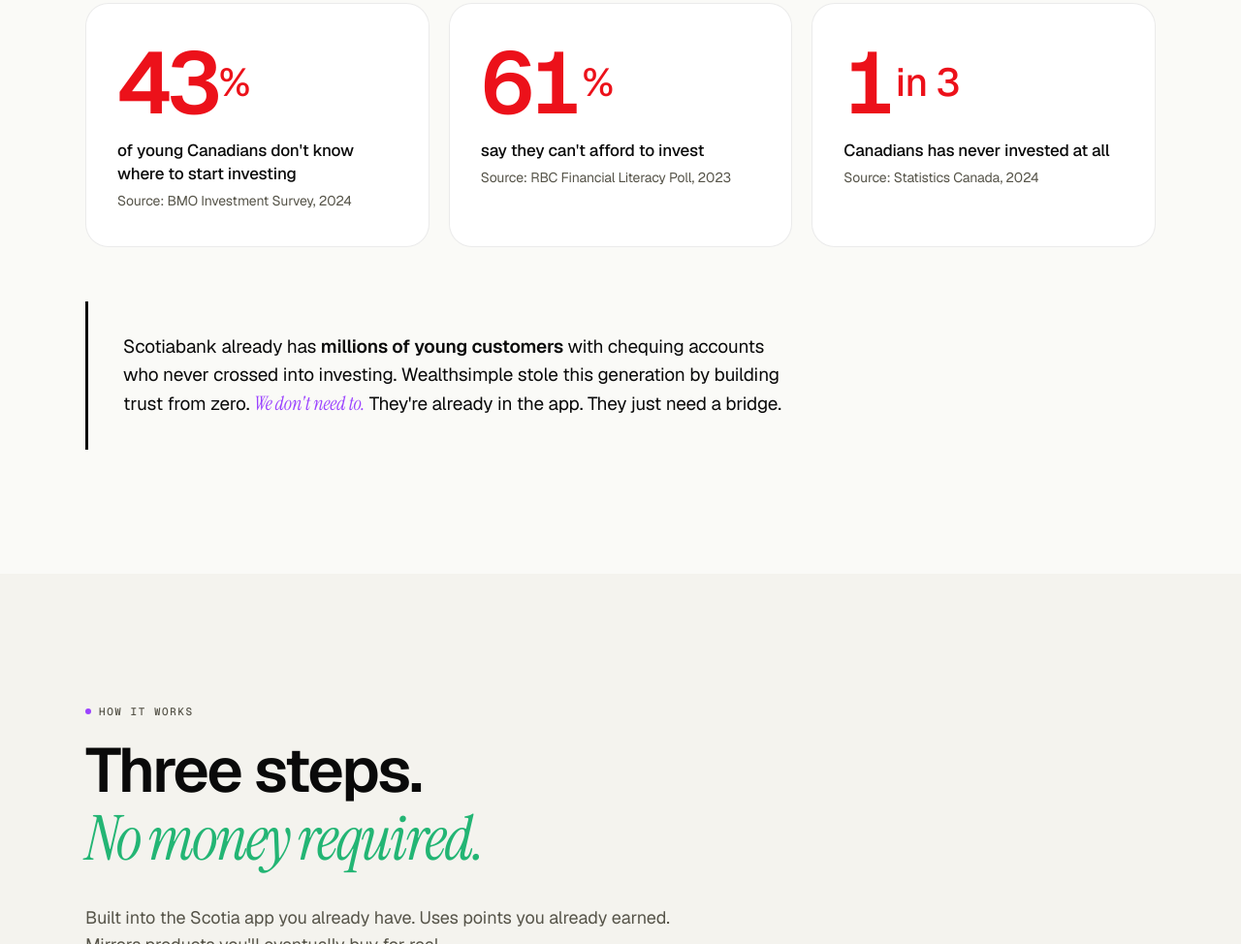
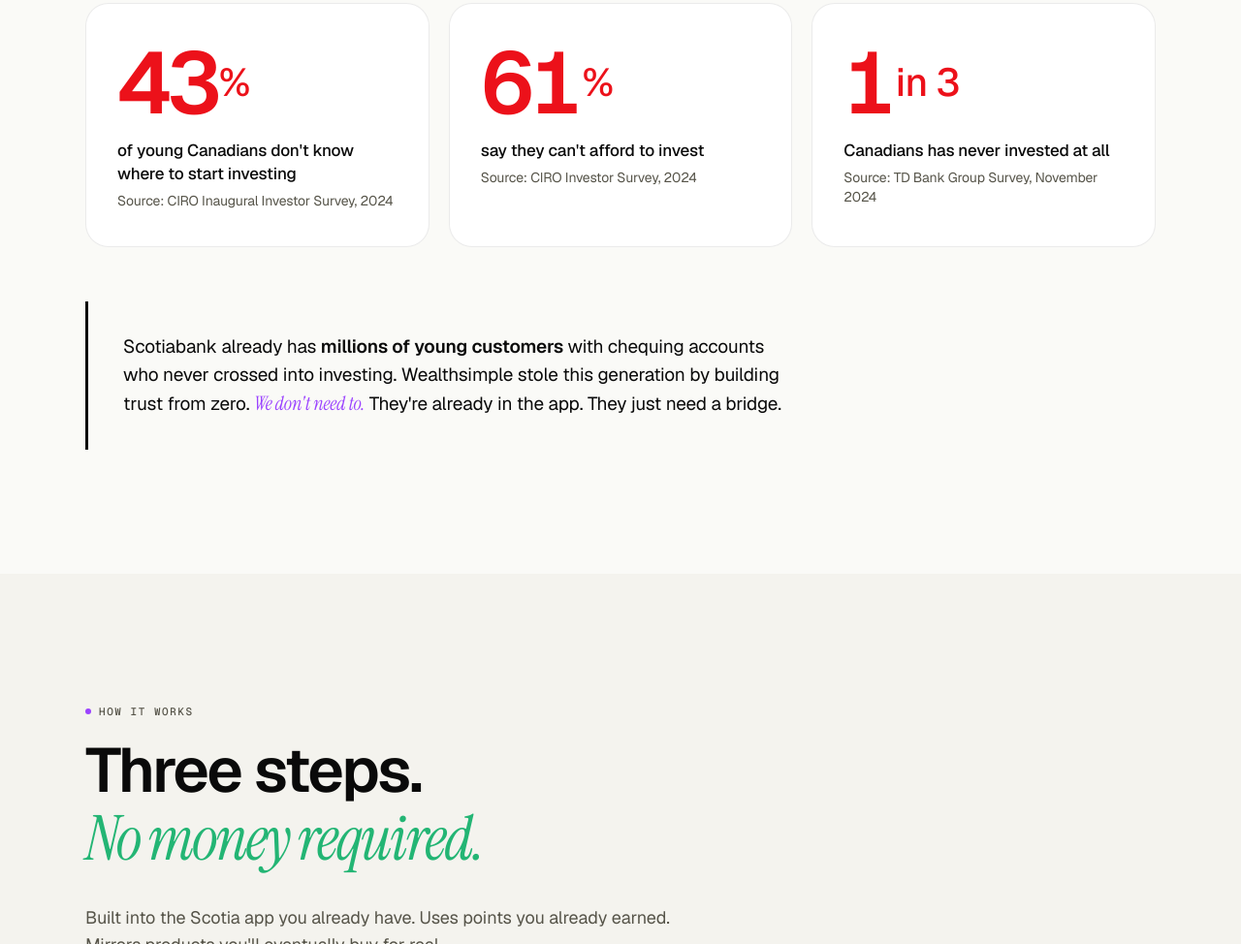
Before and after one commit to noelbytes/scotiabank-smart-investor, a plain HTML site: page index.html in a window 1280 px wide. Shown: the part 1281-2255 px from the top of the page at 97% size. Drawn offline with nearby package versions, Linux system fonts and the light colour scheme; a script that the page names is missing.

Commit message:
Update index.html

```diff
--- a/index.html
+++ b/index.html
@@ -158,19 +158,19 @@
       <div class="stat reveal d1">
         <div class="stat-num">43<span class="unit">%</span></div>
         <div class="stat-text">of young Canadians don't know where to start investing
-          <span class="small">Source: BMO Investment Survey, 2024</span>
+          <span class="small">Source: CIRO Inaugural Investor Survey, 2024</span>
         </div>
       </div>
       <div class="stat reveal d2">
         <div class="stat-num">61<span class="unit">%</span></div>
         <div class="stat-text">say they can't afford to invest
-          <span class="small">Source: RBC Financial Literacy Poll, 2023</span>
+          <span class="small">Source:  CIRO Investor Survey, 2024</span>
         </div>
       </div>
       <div class="stat reveal d3">
         <div class="stat-num">1<span class="unit">in&nbsp;3</span></div>
         <div class="stat-text">Canadians has never invested at all
-          <span class="small">Source: Statistics Canada, 2024</span>
+          <span class="small">Source: TD Bank Group Survey, November 2024</span>
         </div>
       </div>
     </div>
```
